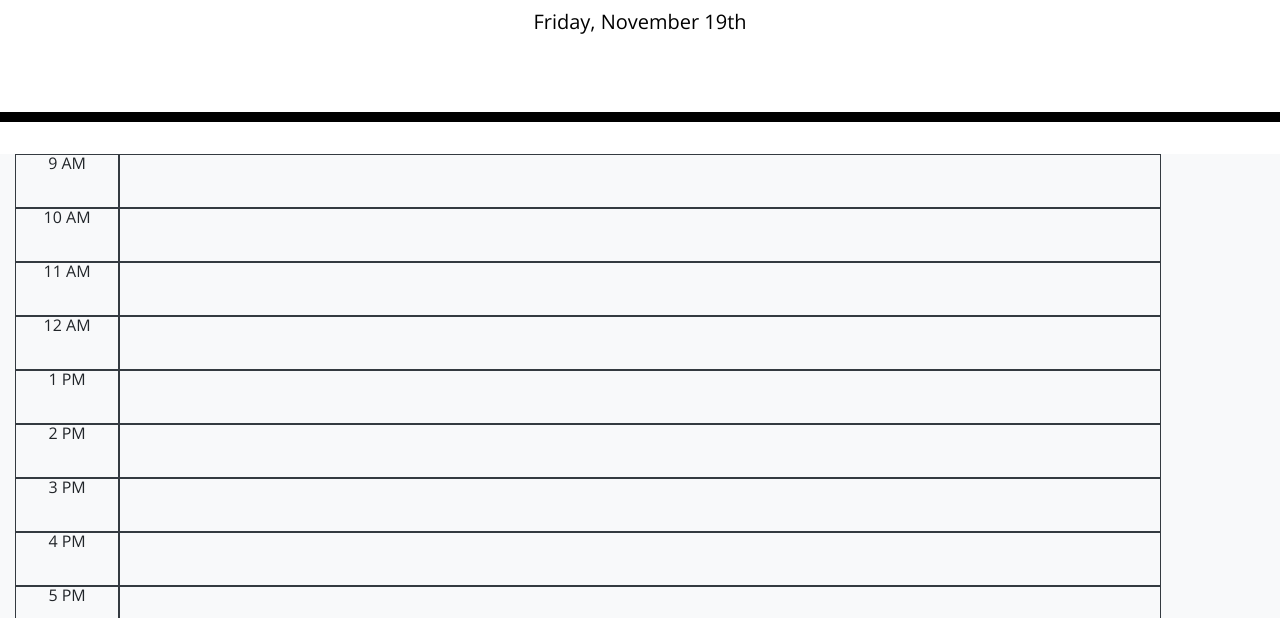
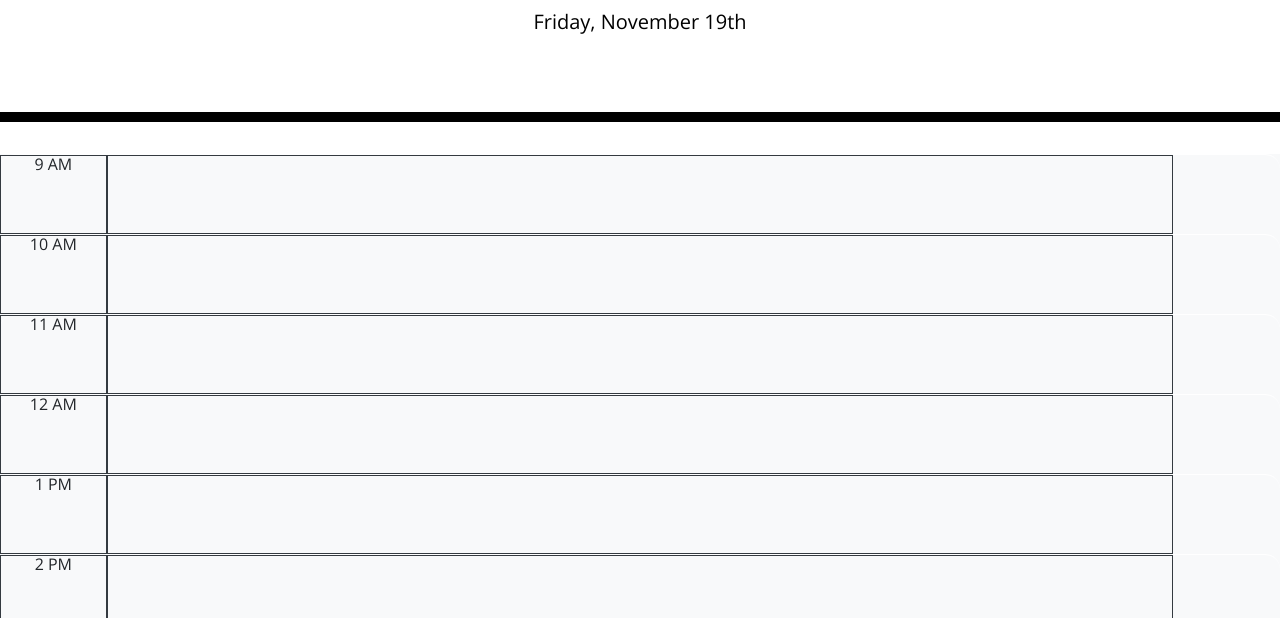
Before and after one commit to clflalo/Work-Scheduler, a plain HTML site: page Develop/index.html in a window 1280 px wide. Shown: the part 182-800 px from the top of the page. Drawn offline with nearby package versions, Linux system fonts and the light colour scheme.

Commit message:
switched my d-flex to row so that it matches css

```diff
--- a/Develop/index.html
+++ b/Develop/index.html
@@ -30,47 +30,47 @@
     </header>
     <div class="container-fluid bg-light">
       <!-- Timeblocks go here -->
-      <div id="9am-hour" class="d-flex time-block align-items-left">
+      <div id="9am-hour" class="row time-block align-items-left">
         <div class="col-md-1 border border-dark">9 AM</div>
         <textarea class="col-md-10 border border-dark description"></textarea>
 
       </div>
-      <div id="10am-hour" class="d-flex time-block align-items-left">
+      <div id="10am-hour" class="row time-block align-items-left">
         <div class="col-md-1 border border-dark">10 AM</div>
         <textarea class="col-md-10 border border-dark description"></textarea>
 
       </div>
-      <div id="11am-hour" class="d-flex time-block align-items-left">
+      <div id="11am-hour" class="row time-block align-items-left">
         <div class="col-md-1 border border-dark">11 AM</div>
         <textarea class="col-md-10 border border-dark description "></textarea>
 
       </div>
-      <div id="12am-hour" class="d-flex time-block align-items-left">
+      <div id="12am-hour" class="row time-block align-items-left">
         <div class="col-md-1 border border-dark">12 AM</div>
         <textarea class="col-md-10 border border-dark description "></textarea>
 
       </div>
-      <div id="1pm-hour" class="d-flex time-block align-items-left">
+      <div id="1pm-hour" class="row time-block align-items-left">
         <div class="col-md-1 border border-dark">1 PM</div>
         <textarea class="col-md-10 border border-dark description "></textarea>
 
       </div>
-      <div id="2pm-hour" class="d-flex time-block align-items-left">
+      <div id="2pm-hour" class="row time-block align-items-left">
         <div class="col-md-1 border border-dark">2 PM</div>
         <textarea class="col-md-10 border border-dark description "></textarea>
 
       </div>
-      <div id="3pm-hour" class="d-flex time-block align-items-left">
+      <div id="3pm-hour" class="row time-block align-items-left">
         <div class="col-md-1 border border-dark">3 PM</div>
         <textarea class="col-md-10 border border-dark description "></textarea>
 
       </div>
-      <div id="4pm-hour" class="d-flex time-block align-items-left">
+      <div id="4pm-hour" class="row time-block align-items-left">
         <div class="col-md-1 border border-dark">4 PM</div>
         <textarea class="col-md-10 border border-dark description "></textarea>
 
       </div>
-      <div id="5pm-hour" class="d-flex time-block align-items-left">
+      <div id="5pm-hour" class="row time-block align-items-left">
         <div class="col-md-1 border border-dark">5 PM</div>
         <textarea class="col-md-10 border border-dark description "></textarea>
 
```
